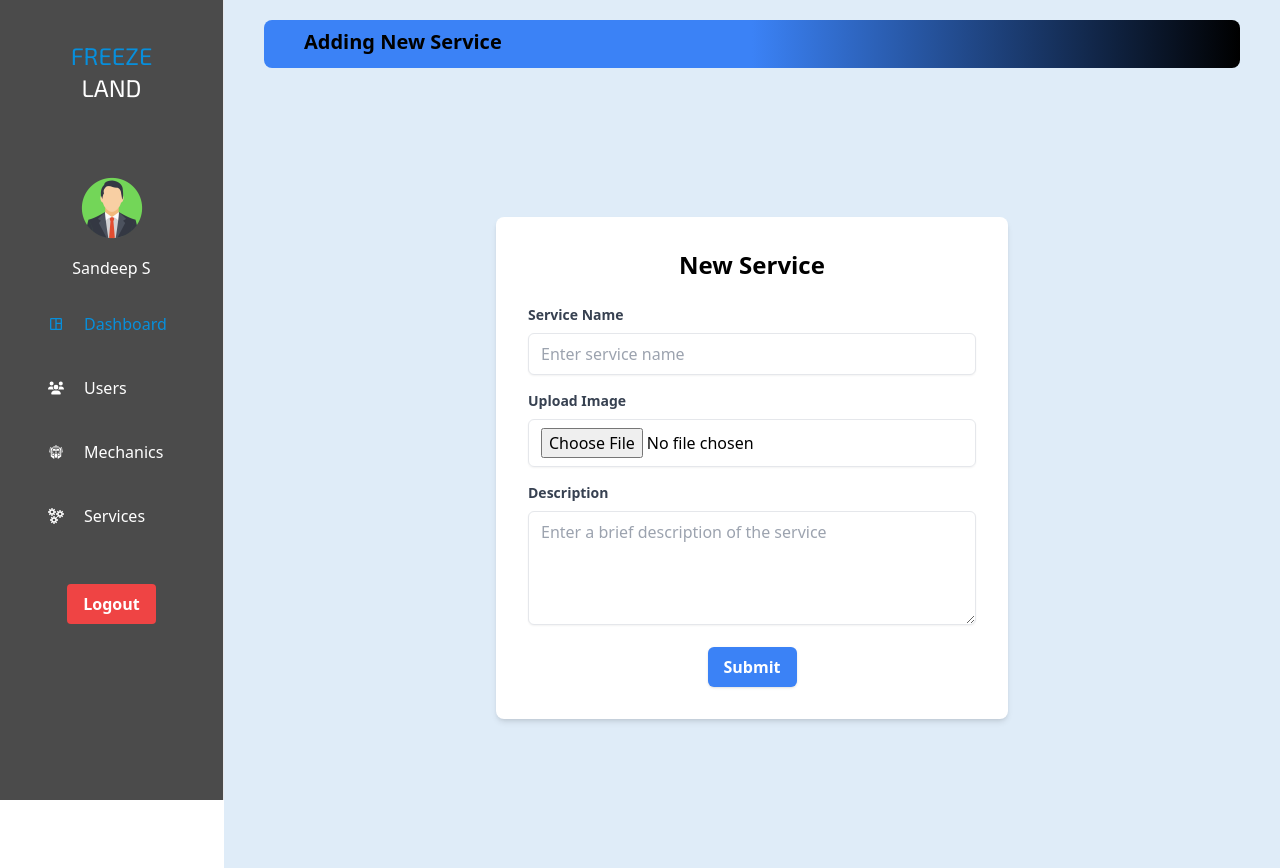
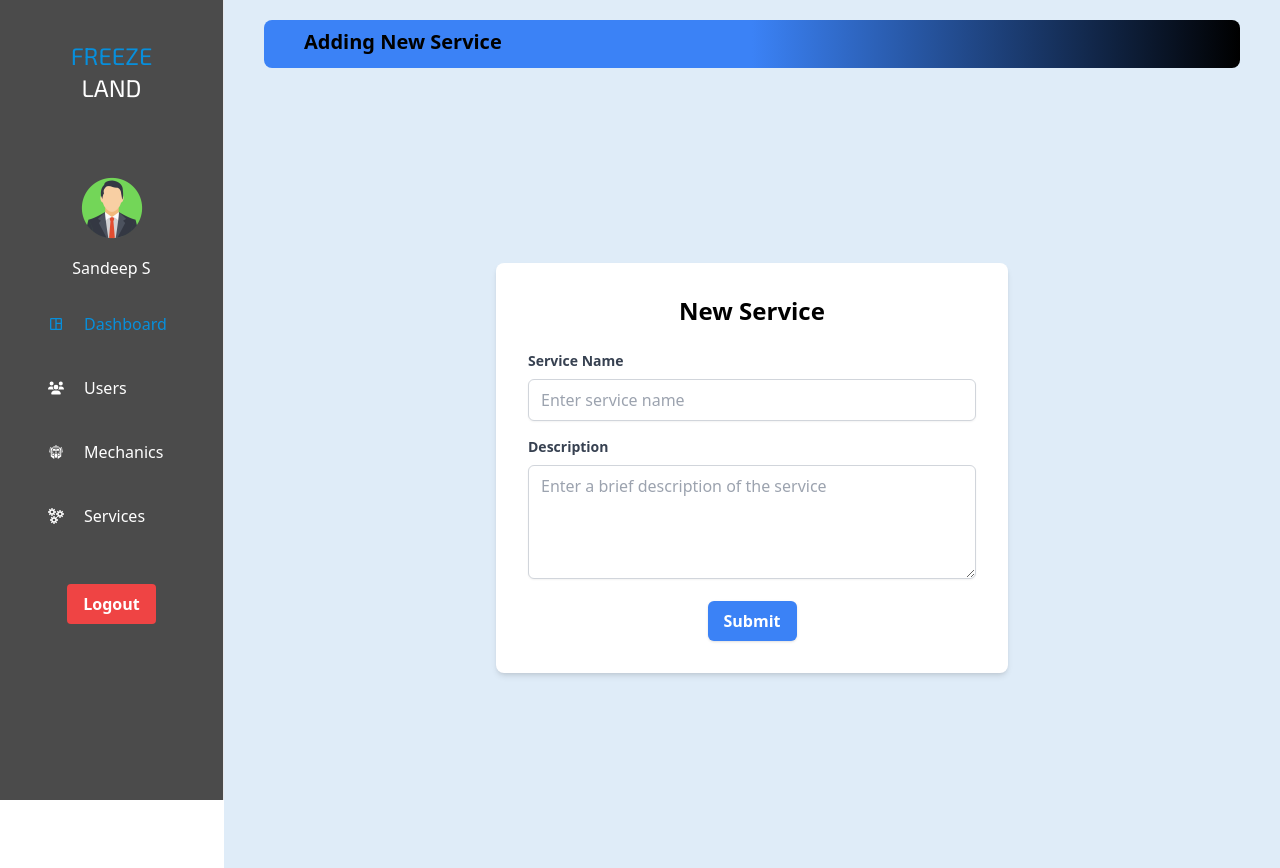
Before and after one commit to SandeeepS/FreezeLand-frontend, a React (Vite) app: page /admin/addNewService in a window 1280 px wide. Built offline with nearby package versions, Linux system fonts and the light colour scheme; sample sign-in values are in the browser's storage.

Commit message:
added some changes

```diff
--- a/src/Api/admin.ts
+++ b/src/Api/admin.ts
@@ -1,4 +1,7 @@
-import { BlockingResponse, DeletingResponse } from "../components/Common/TableCommon";
+import {
+  BlockingResponse,
+  DeletingResponse,
+} from "../components/Common/TableCommon";
 import { InewService } from "../Pages/Admin/NewService";
 import Api from "../Services/axios";
 import adminRoutes from "../Services/Endpoints/adminEndPoints";
@@ -16,24 +19,23 @@ const adminLogin = async (email: string, password: string) => {
 
 const getAllUsers = async () => {
   try {
-      const  result = await Api.get(adminRoutes.getAllUsers);
+    const result = await Api.get(adminRoutes.getAllUsers);
     return result;
   } catch (error) {
     errorHandler(error as Error);
   }
-}
+};
 
 const getAllMechanics = async () => {
   try {
-      const  result = await Api.get(adminRoutes.getAllMechanic);
+    const result = await Api.get(adminRoutes.getAllMechanic);
     return result;
   } catch (error) {
     errorHandler(error as Error);
   }
-}
+};
 
-
-const blockUser = async (id: string ):Promise<BlockingResponse> => {
+const blockUser = async (id: string): Promise<BlockingResponse> => {
   try {
     const response = await Api.put(`${adminRoutes.blockUser}${id}`);
     return {
@@ -41,15 +43,15 @@ const blockUser = async (id: string ):Promise<BlockingResponse> => {
       message: response.data.message,
     };
   } catch (error) {
-    console.log(error as Error)
+    console.log(error as Error);
     return {
       success: false,
-      message: 'Failed to block/unblock the user.',
+      message: "Failed to block/unblock the user.",
     };
   }
-}
+};
 
-const blockMech = async (id: string ): Promise<BlockingResponse> => {
+const blockMech = async (id: string): Promise<BlockingResponse> => {
   try {
     const response = await Api.put(`${adminRoutes.blockMech}${id}`);
     return {
@@ -57,14 +59,15 @@ const blockMech = async (id: string ): Promise<BlockingResponse> => {
       message: response.data.message,
     };
   } catch (error) {
-    console.log(error as Error)
+    console.log(error as Error);
     return {
       success: false,
-      message: 'Failed to block/unblock the user.',
-    };  }
+      message: "Failed to block/unblock the user.",
+    };
   }
+};
 
-const deleteUser = async (id: string):Promise<DeletingResponse> => {
+const deleteUser = async (id: string): Promise<DeletingResponse> => {
   try {
     const response = await Api.put(`${adminRoutes.deleteUser}${id}`);
     return {
@@ -75,12 +78,12 @@ const deleteUser = async (id: string):Promise<DeletingResponse> => {
     console.log(error as Error);
     return {
       success: false,
-        message: 'Failed to block/unblock the user.',
+      message: "Failed to block/unblock the user.",
     };
   }
-}
+};
 
-const deleteMech = async (id: string):Promise<DeletingResponse> => {
+const deleteMech = async (id: string): Promise<DeletingResponse> => {
   try {
     const response = await Api.put(`${adminRoutes.deleteMech}${id}`);
     return {
@@ -91,12 +94,10 @@ const deleteMech = async (id: string):Promise<DeletingResponse> => {
     console.log(error as Error);
     return {
       success: false,
-        message: 'Failed to block/unblock the mechanic.',
+      message: "Failed to block/unblock the mechanic.",
     };
   }
-}
-
-
+};
 
 const adminLogout = async () => {
   try {
@@ -108,8 +109,28 @@ const adminLogout = async () => {
   } catch (error) {
     errorHandler(error as Error);
   }
+};
 
 
+const addService = async (values:InewService ) => {
+  try{
+    const result = await Api.post(adminRoutes.addNewService,{values});
+    if(result ){
+      console.log("logout success from the admin.ts");
+    }
+  }catch(error){
+    errorHandler(error as Error);
+  }
+}
+
+export {
+  adminLogin,
+  adminLogout,
+  addService,
+  getAllUsers,
+  blockUser,
+  getAllMechanics,
+  deleteUser,
+  blockMech,
+  deleteMech,
 };
-
-export { adminLogin, adminLogout ,getAllUsers,blockUser,getAllMechanics,deleteUser,blockMech,deleteMech};
--- a/src/Pages/Admin/AdminMechListing.tsx
+++ b/src/Pages/Admin/AdminMechListing.tsx
@@ -14,6 +14,15 @@ interface MechData {
 }
 
 const AdminMechListing: React.FC = () => {
+
+  const columns = [
+    { id: "name", label: "Name", minWidth: 170 },
+    { id: "email", label: "Email", minWidth: 100 },
+    { id: "isBlocked", label: "Status", minWidth: 170, align: "right", format: (value: boolean) => (value ? "Blocked" : "Active") },
+    { id: "actions", label: "Actions", minWidth: 150, align: "right" }
+  ];
+
+
   const [mechs, setMech] = useState<MechData[]>([]);
   const header = "Mechanics";
   useEffect(() => {
@@ -48,6 +57,7 @@ const AdminMechListing: React.FC = () => {
       <AdminHeader heading={header} />
       <div className="flex justify-center items-center mx-10 pt-7 h-screen">
         <TableCommon
+         columns={columns}
           data={mechs}
           updateUserStatus={updateMechStatus}
           blockUnblockFunciton={blockMech}
--- a/src/Pages/Admin/AdminUserListing.tsx
+++ b/src/Pages/Admin/AdminUserListing.tsx
@@ -8,6 +8,8 @@ import { blockUser } from "../../Api/admin";
 import { deleteUser } from "../../Api/admin";
 import AdminHeader from "../../components/Admin/AdminHeader";
 
+
+
 interface UserData {
   _id: string;
   name: string;
@@ -17,6 +19,19 @@ interface UserData {
 }
 
 const AdminUserListing: React.FC = () => {
+  const columns = [
+    { id: "name", label: "Name", minWidth: 170 },
+    { id: "email", label: "Email", minWidth: 100 },
+    {
+      id: "isBlocked",
+      label: "Status",
+      minWidth: 170,
+      align: "right",
+      format: (value: boolean) => (value ? "Blocked" : "Active"),
+    },
+    { id: "actions", label: "Actions", minWidth: 150, align: "right" },
+  ];
+
   const [data, setUsers] = useState<UserData[]>([]);
   const heading = "Users";
 
@@ -52,6 +67,7 @@ const AdminUserListing: React.FC = () => {
       <AdminHeader heading={heading} />
       <div className="flex mx-10 justify-center items-center pt-7 h-screen">
         <TableCommon
+          columns={columns}
           data={data}
           updateUserStatus={updateUserStatus}
           blockUnblockFunciton={blockUser}
--- a/src/Pages/Admin/NewService.tsx
+++ b/src/Pages/Admin/NewService.tsx
@@ -1,36 +1,42 @@
-import React, { useState } from "react";
+import React from "react";
+import { Formik } from "formik";
 import AdminHeader from "../../components/Admin/AdminHeader";
+import { ServiceListingValidation } from "../../components/Common/Validations";
+import { addService } from "../../Api/admin";
 
 export interface InewService {
   name: string;
-  image: string;
-  discription: string;
+  description: string; // Fixed the spelling from 'discription' to 'description'
 }
 
 const NewService: React.FC = () => {
-  const [name, setName] = useState("");
-  const [description, setDescription] = useState("");
-  //   const [image, setImage] = useState<File | null>(null);
 
-  const handleImageChange = (e: React.ChangeEvent<HTMLInputElement>) => {
-    if (e.target.files && e.target.files.length > 0) {
-      //   setImage(e.target.files[0]);
-    }
-  };
 
-  const handleSubmit = async (e: React.FormEvent) => {
-    e.preventDefault();
+  const handleSubmit = async (values: InewService) => {
+    console.log("Submitted values:", values);
+    const result = await addService(values);
+    console.log(result);
+
   };
 
   return (
     <div>
       <AdminHeader heading="Adding New Service" />
       <div className="flex justify-center items-center py-10 h-screen">
+        <Formik
+          initialValues={{
+            name: "",
+            description: "",
+          }}
+          validationSchema={ServiceListingValidation}
+          onSubmit={handleSubmit}
+        >
+          {({ handleSubmit, handleChange, handleBlur, values, errors, touched }) => (
             <form
               className="bg-white shadow-md rounded-lg p-8 w-full max-w-lg"
               onSubmit={handleSubmit}
             >
-          <h2 className="text-2xl font-bold text-center mb-6"> New Service</h2>
+              <h2 className="text-2xl font-bold text-center mb-6">New Service</h2>
               <div className="mb-4">
                 <label
                   className="block text-gray-700 text-sm font-bold mb-2"
@@ -41,14 +47,20 @@ const NewService: React.FC = () => {
                 <input
                   id="name"
                   type="text"
-              value={name}
-              onChange={(e) => setName(e.target.value)}
+                  value={values.name}
+                  onChange={handleChange}
+                  onBlur={handleBlur}
                   placeholder="Enter service name"
-              className="w-full px-3 py-2 border rounded-md shadow-sm focus:outline-none focus:ring focus:border-blue-500"
-              required
+                  className={`w-full px-3 py-2 border rounded-md shadow-sm focus:outline-none focus:ring focus:border-blue-500 ${
+                    errors.name && touched.name ? "border-red-500" : "border-gray-300"
+                  }`}
                 />
+                {errors.name && touched.name && (
+                  <small className="text-red-500">{errors.name}</small>
+                )}
               </div>
 
+              {/* Uncomment and implement image upload as needed
               <div className="mb-4">
                 <label
                   className="block text-gray-700 text-sm font-bold mb-2"
@@ -65,6 +77,7 @@ const NewService: React.FC = () => {
                   required
                 />
               </div>
+              */}
 
               <div className="mb-4">
                 <label
@@ -75,13 +88,18 @@ const NewService: React.FC = () => {
                 </label>
                 <textarea
                   id="description"
-              value={description}
-              onChange={(e) => setDescription(e.target.value)}
+                  value={values.description}
+                  onChange={handleChange}
+                  onBlur={handleBlur}
                   placeholder="Enter a brief description of the service"
-              className="w-full px-3 py-2 border rounded-md shadow-sm focus:outline-none focus:ring focus:border-blue-500"
+                  className={`w-full px-3 py-2 border rounded-md shadow-sm focus:outline-none focus:ring focus:border-blue-500 ${
+                    errors.description && touched.description ? "border-red-500" : "border-gray-300"
+                  }`}
                   rows={4}
-              required
                 ></textarea>
+                {errors.description && touched.description && (
+                  <small className="text-red-500">{errors.description}</small>
+                )}
               </div>
 
               <div className="flex justify-center">
@@ -93,6 +111,8 @@ const NewService: React.FC = () => {
                 </button>
               </div>
             </form>
+          )}
+        </Formik>
       </div>
     </div>
   );
--- a/src/Services/Endpoints/adminEndPoints.ts
+++ b/src/Services/Endpoints/adminEndPoints.ts
@@ -6,8 +6,7 @@ const adminRoutes = {
   blockMech:"/admin/mech/block/",
   deleteUser:"/admin/users/delete/",
   deleteMech:"/admin/mech/delete/",
-  addNewSer:"/admin/addNewService",
-
+  addNewService:"/admin/addNewService",
   logout: "/admin/logout",
 };
 
--- a/src/components/Common/TableCommon.tsx
+++ b/src/components/Common/TableCommon.tsx
@@ -12,18 +12,12 @@ import ToggleButton from "@mui/material/ToggleButton";
 import Swal from "sweetalert2";
 import toast from "react-hot-toast";
 interface Column {
-  id: "name" | "email" | "status" | "actions";
+  id: string;
   label: string;
   minWidth?: number;
-  align?: "right";
+  align?: "right" | "left" | "center";
+  format?:undefined
 }
-
-const columns: readonly Column[] = [
-  { id: "name", label: "Name", minWidth: 170 },
-  { id: "email", label: "Email", minWidth: 100 },
-  { id: "status", label: "Status", minWidth: 170, align: "right" },
-  { id: "actions", label: "Actions", minWidth: 150, align: "right" },
-];
 
 interface Data {
   _id: string;
@@ -44,6 +38,7 @@ export interface DeletingResponse {
 }
 
 interface TableCommonProps {
+  columns: Column[];
   data: Data[];
   updateUserStatus: (
     id: string,
@@ -55,6 +50,7 @@ interface TableCommonProps {
 }
 
 const TableCommon: React.FC<TableCommonProps> = ({
+  columns,
   data,
   updateUserStatus,
   blockUnblockFunciton,
--- a/src/components/Common/Validations.tsx
+++ b/src/components/Common/Validations.tsx
@@ -75,3 +75,8 @@ export const AddressValidation = Yup.object({
   district:Yup.string().min(3).required("Enter you district name"),
   landMark:Yup.string().required("please enter your landmark")
 })
+
+export const ServiceListingValidation = Yup.object({
+  name: Yup.string().min(3).required("Service name is required"),
+  description: Yup.string().min(3).required("Description is required"),
+})
```
Lines whose indentation alone changed are shown as unchanged.
